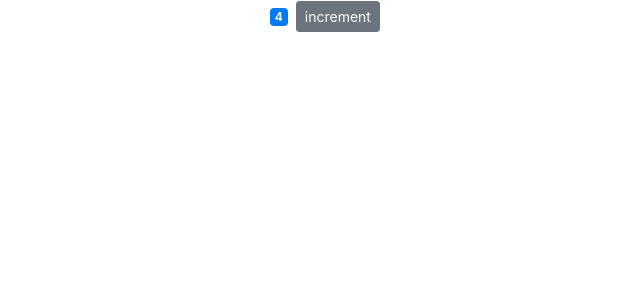
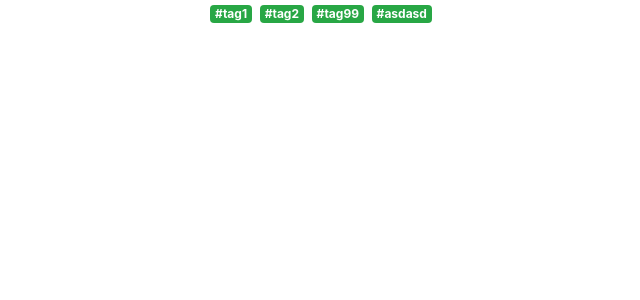
Before and after one commit to jesiolowski-wsb/2022_counter_app, a React (Create React App) app: page / in a window 1280 px wide. Shown: the top 300 px of the page, without its empty margins (319-959 px from the left). Built offline with nearby package versions, Linux system fonts and the light colour scheme.

Commit message:
added list component + props

```diff
--- a/src/App.js
+++ b/src/App.js
@@ -1,10 +1,10 @@
 import "./App.css";
-import Counter from "./components/counter";
+import List from "./components/list";
 
 function App() {
   return (
     <div className="App">
-      <Counter />
+      <List items={["tag1", "tag2", "tag99", "asdasd"]} />
     </div>
   );
 }
--- a/src/components/list.jsx
+++ b/src/components/list.jsx
@@ -0,0 +1,13 @@
+import React, { Component } from "react";
+
+class List extends Component {
+  render() {
+    return this.props.items.map((i) => (
+      <span key={i} className="badge badge-success m-1">
+        #{i}
+      </span>
+    ));
+  }
+}
+
+export default List;
```
